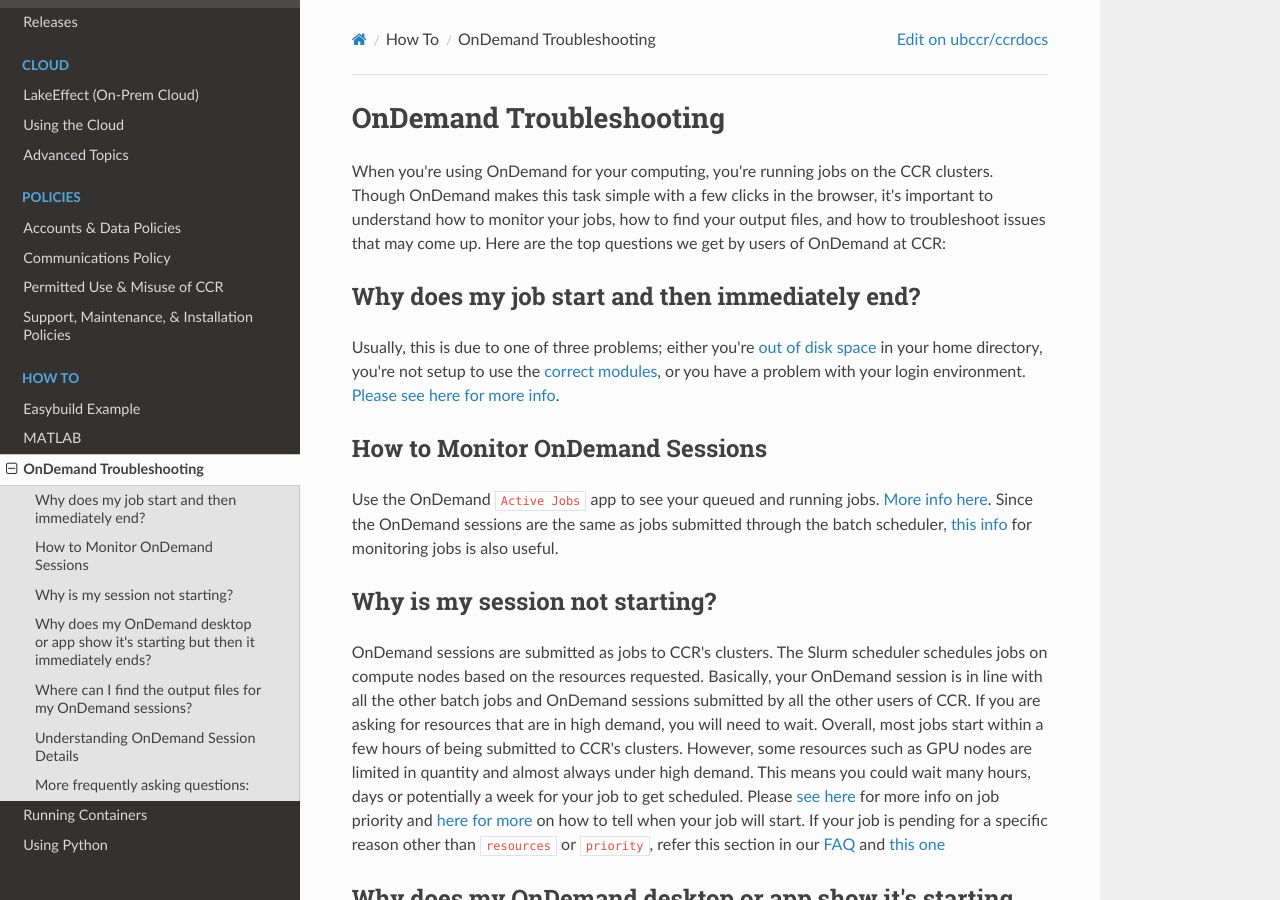
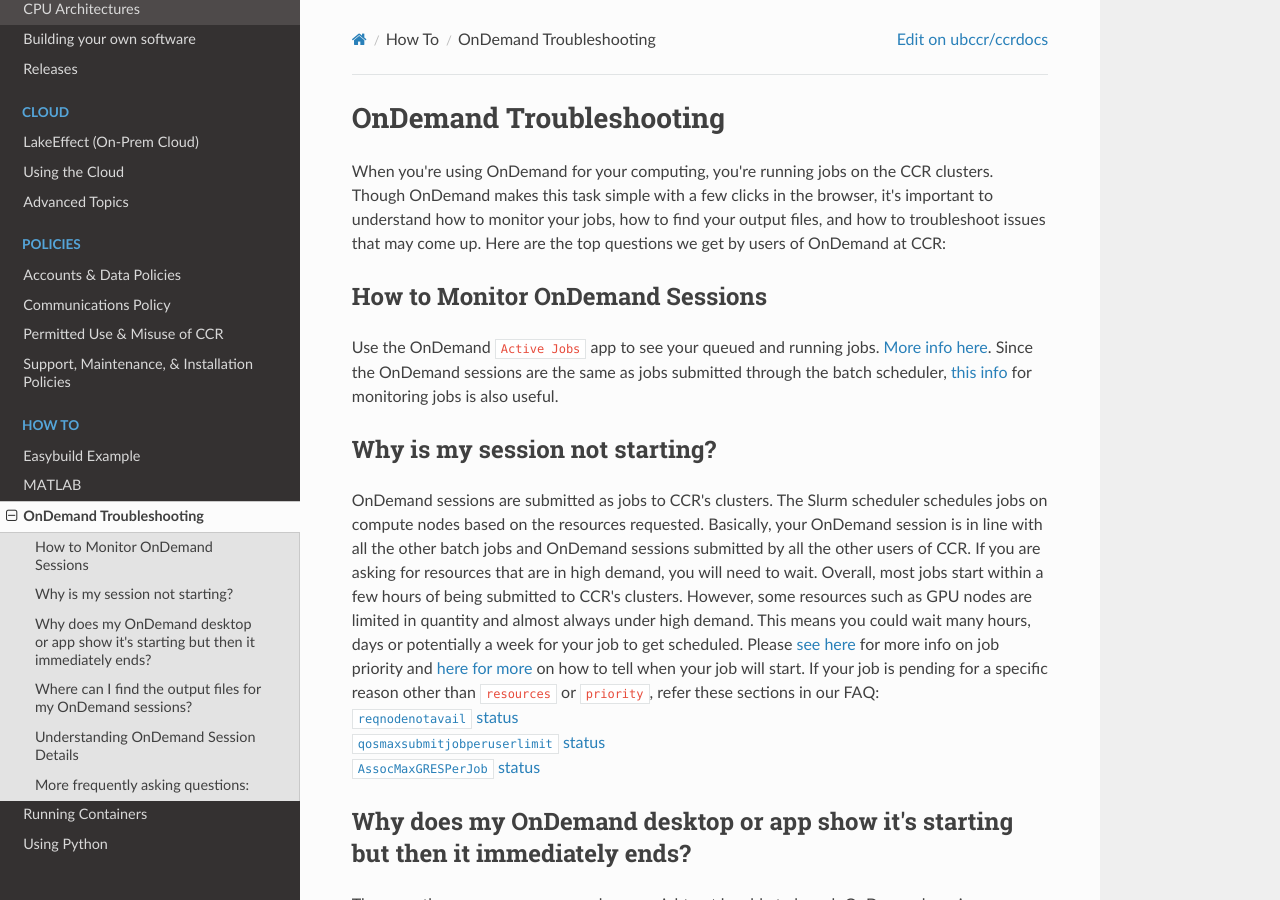
Before and after one commit to ubccr/ccrdocs, an MkDocs documentation site: the page built from pages/howto/ood-trouble.md, in a window 1280 px wide and 900 px high. Built offline with MkDocs 1.6.1, drawn with Linux system fonts in a browser that asks for light colours; nearby versions of some CDN libraries.

Commit message:
fixed some typos and duplicates

```diff
--- a/pages/howto/ood-trouble.md
+++ b/pages/howto/ood-trouble.md
@@ -1,10 +1,6 @@
 # OnDemand Troubleshooting
 
 When you're using OnDemand for your computing, you're running jobs on the CCR clusters.  Though OnDemand makes this task simple with a few clicks in the browser, it's important to understand how to monitor your jobs, how to find your output files, and how to troubleshoot issues that may come up.  Here are the top questions we get by users of OnDemand at CCR:
-
-## Why does my job start and then immediately end?
-
-Usually, this is due to one of three problems; either you're [out of disk space](../faq.md#why-am-i-getting-no-space-left-on-device-errors) in your home directory, you're not setup to use the [correct modules](../faq.md#why-am-im-getting-module-not-found-errors), or you have a problem with your login environment.  [Please see here for more info](../faq.md#why-does-my-ondemand-desktop-or-app-show-its-starting-but-then-it-immediately-ends).
 
 ## How to Monitor OnDemand Sessions
 
@@ -12,7 +8,10 @@ Use the OnDemand `Active Jobs` app to see your queued and running jobs.  [More i
 
 ## Why is my session not starting?
 
-OnDemand sessions are submitted as jobs to CCR's clusters.  The Slurm scheduler schedules jobs on compute nodes based on the resources requested.  Basically, your OnDemand session is in line with all the other batch jobs and OnDemand sessions submitted by all the other users of CCR.  If you are asking for resources that are in high demand, you will need to wait.  Overall, most jobs start within a few hours of being submitted to CCR's clusters.  However, some resources such as GPU nodes are limited in quantity and almost always under high demand.  This means you could wait many hours, days or potentially a week for your job to get scheduled.  Please [see here](../hpc/jobs.md#job-priority) for more info on job priority and [here for more](../faq.md#when-will-my-job-start) on how to tell when your job will start.  If your job is pending for a specific reason other than `resources` or `priority`, refer this section in our [FAQ](../faq.md#why-is-my-job-pending-with-reason-reqnodenotavail) and [this one](../faq.md#why-am-i-getting-a-qosmaxsubmitjobperuserlimit-error-when-i-try-to-submit-a-job)
+OnDemand sessions are submitted as jobs to CCR's clusters.  The Slurm scheduler schedules jobs on compute nodes based on the resources requested.  Basically, your OnDemand session is in line with all the other batch jobs and OnDemand sessions submitted by all the other users of CCR.  If you are asking for resources that are in high demand, you will need to wait.  Overall, most jobs start within a few hours of being submitted to CCR's clusters.  However, some resources such as GPU nodes are limited in quantity and almost always under high demand.  This means you could wait many hours, days or potentially a week for your job to get scheduled.  Please [see here](../hpc/jobs.md#job-priority) for more info on job priority and [here for more](../faq.md#when-will-my-job-start) on how to tell when your job will start.  If your job is pending for a specific reason other than `resources` or `priority`, refer these sections in our FAQ:
+[`reqnodenotavail` status](../faq.md#why-is-my-job-pending-with-reason-reqnodenotavail)
+[`qosmaxsubmitjobperuserlimit` status](../faq.md#why-am-i-getting-a-qosmaxsubmitjobperuserlimit-error-when-i-try-to-submit-a-job)
+[`AssocMaxGRESPerJob` status](../faq.md#why-am-i-seeing-the-job-status-assocmaxgresperjob-on-my-pending-job)
 
 ## Why does my OnDemand desktop or app show it's starting but then it immediately ends?
 
```
Also changed, not shown: pages/faq.md (+1 -4 lines).
